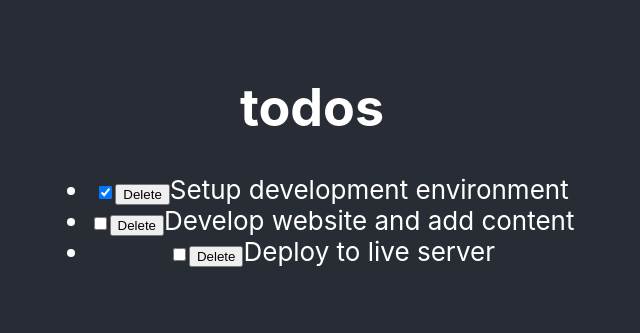
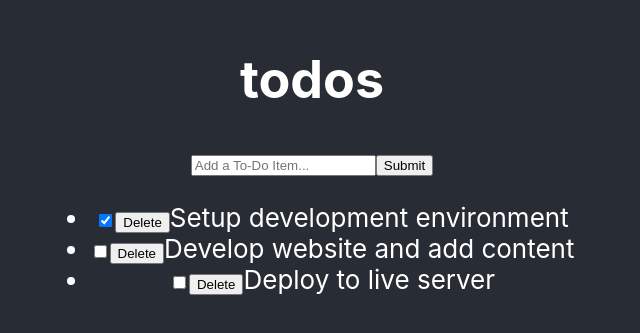
Before and after one commit to NewmanSaurusRex/react-todo-app, a React (Create React App) app: page / in a window 1280 px wide. Shown: the part 233-566 px from the top of the page, without its empty margins (328-968 px from the left). Built offline with nearby package versions, Linux system fonts and the light colour scheme.

Commit message:
added InputToDo component
added text input box with submit button; added onChange event which will re-render the state with setState. This passes the value of the state to the title and grabs the value!

```diff
--- a/src/InputTodo.js
+++ b/src/InputTodo.js
@@ -0,0 +1,29 @@
+import React, { Component } from "react";
+
+class InputToDo extends Component {
+  state = {
+    title: "",
+  };
+
+  onChange = (e) => {
+    this.setState({
+      title: e.target.value,
+    });
+  };
+
+  render() {
+    return (
+      <form>
+        <input
+          type="text"
+          placeholder="Add a To-Do Item..."
+          onChange={this.onChange}
+          value={this.state.title}
+        />
+        <button>Submit</button>
+      </form>
+    );
+  }
+}
+
+export default InputToDo;
--- a/src/TodoContainer.js
+++ b/src/TodoContainer.js
@@ -1,6 +1,7 @@
 import React from "react";
 import TodoList from "./TodoList";
 import Header from "./Header";
+import InputToDo from "./InputTodo";
 
 class TodoContainer extends React.Component {
   state = {
@@ -39,6 +40,7 @@
     return (
       <div>
         <Header />
+        <InputToDo />
         <TodoList
           todos={this.state.todos}
           handleChangeProps={this.handleChange}
```
